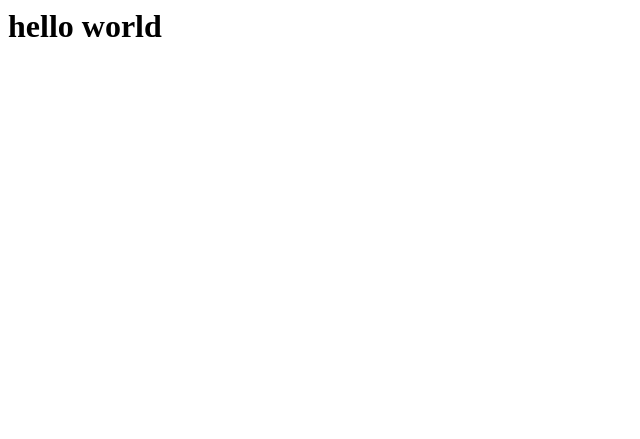
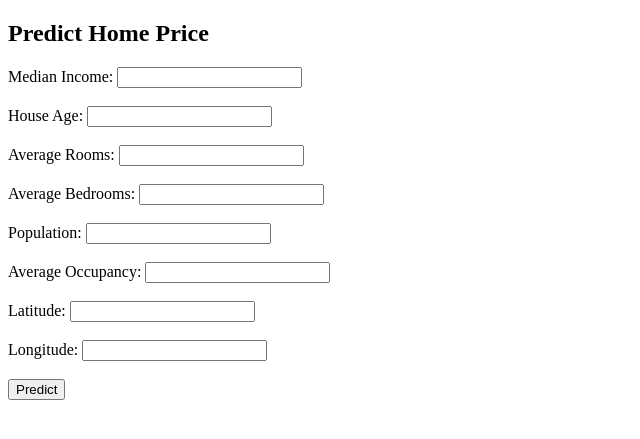
Before and after one commit to kmistiaque/endtoendmlprojectwithdeployment, a Flask app: page / in a window 1280 px wide. Shown: the top 439 px of the page, without its empty margins (0-640 px from the left). Run offline with Flask 3, Linux system fonts and the light colour scheme; parts of the project's set-up code (start-up, migrations or seed data) failed here and were passed over.

Commit message:
This commit modifies the html file

```diff
--- a/templates/predicthomeprice.html
+++ b/templates/predicthomeprice.html
@@ -1,3 +1,42 @@
-<h1>
- hello world
-<h1>
+<!DOCTYPE html>
+<html lang="en">
+<head>
+    <meta charset="UTF-8">
+    <meta name="viewport" content="width=device-width, initial-scale=1.0">
+    <title>Predict Home Price</title>
+</head>
+<body>
+    <h2>Predict Home Price</h2>
+    <form action="/predict" method="post">
+        <label for="MedInc">Median Income:</label>
+        <input type="text" id="MedInc" name="MedInc"><br><br>
+
+        <label for="HouseAge">House Age:</label>
+        <input type="text" id="HouseAge" name="HouseAge"><br><br>
+
+        <label for="AveRooms">Average Rooms:</label>
+        <input type="text" id="AveRooms" name="AveRooms"><br><br>
+
+        <label for="AveBedrms">Average Bedrooms:</label>
+        <input type="text" id="AveBedrms" name="AveBedrms"><br><br>
+
+        <label for="Population">Population:</label>
+        <input type="text" id="Population" name="Population"><br><br>
+
+        <label for="AveOccup">Average Occupancy:</label>
+        <input type="text" id="AveOccup" name="AveOccup"><br><br>
+
+        <label for="Latitude">Latitude:</label>
+        <input type="text" id="Latitude" name="Latitude"><br><br>
+
+        <label for="Longitude">Longitude:</label>
+        <input type="text" id="Longitude" name="Longitude"><br><br>
+
+        <input type="submit" value="Predict">
+    </form>
+    <br>
+    {% if prediction_text %}
+        <h3>{{ prediction_text }}</h3>
+    {% endif %}
+</body>
+</html>
```
